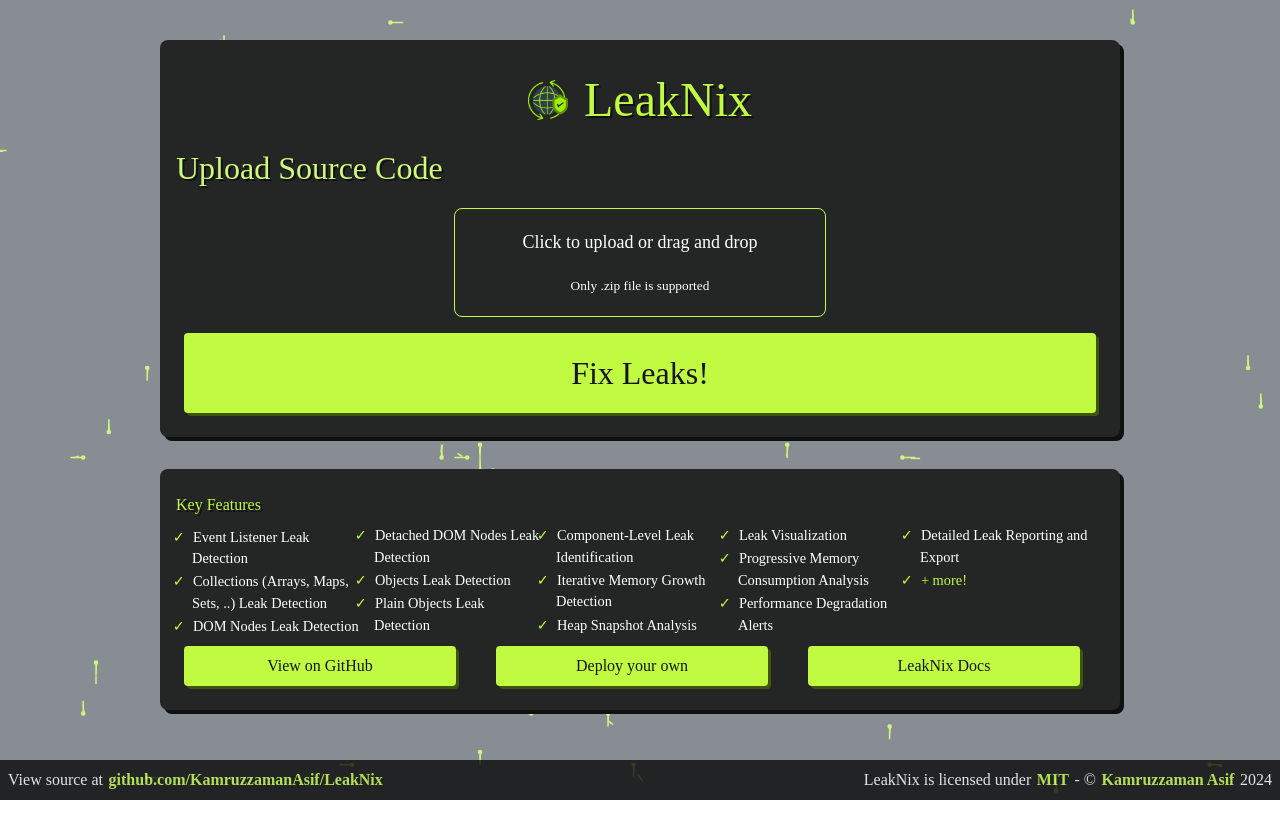
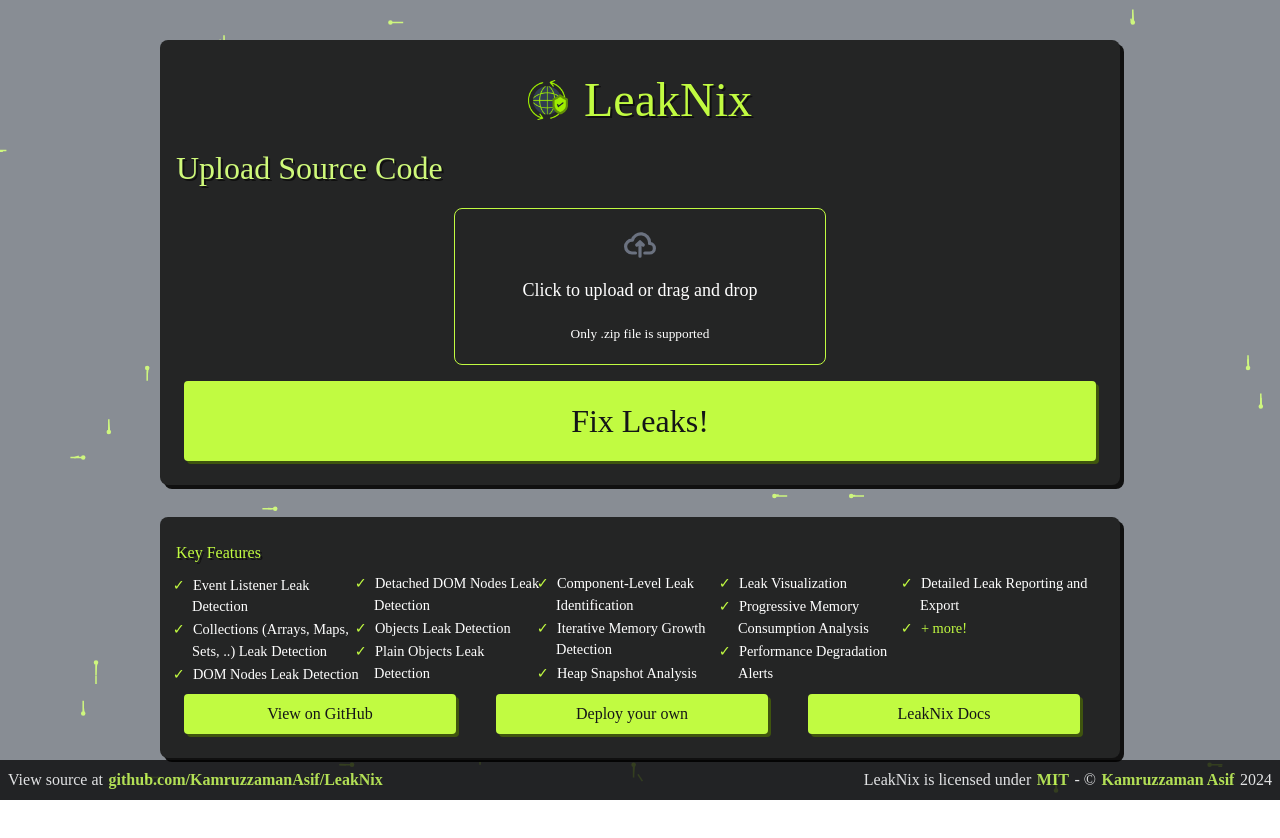
Before and after one commit to KamruzzamanAsif/LeakNix, a React (Vite) app in the folder client/: page /fix in a window 1280 px wide. Before the commit the page ends 800 px from the top, so only its background shows below. Built offline with nearby package versions, Linux system fonts and the light colour scheme; what ag-grid-community would draw is missing.

Commit message:
editing fix home

```diff
--- a/client/src/views/FixHome.tsx
+++ b/client/src/views/FixHome.tsx
@@ -149,14 +149,17 @@
         </Heading>
 
         <FileUploadWrapper>
-            <label htmlFor="dropzone-file" className="upload-btn" style={{ borderWidth: '1.5px', padding: '20px', minWidth: '40%'}}>
-                <span style={{ display: 'block', fontSize: 'large', font: 'bold', marginBottom: '20px' }}>
-                    Click to upload or drag and drop
-                </span>
-                <span style={{ display: 'block', fontSize: 'smaller' }}>
-                    Only .zip file is supported
-                </span>
-            </label>
+          <label htmlFor="dropzone-file" className="upload-btn" style={{ borderWidth: '1.5px', padding: '20px', minWidth: '40%', display: 'flex', flexDirection: 'column', alignItems: 'center', justifyContent: 'center' }}>
+              <svg className="w-8 h-8 mb-4 text-gray-500 dark:text-gray-400" aria-hidden="true" xmlns="http://www.w3.org/2000/svg" fill="none" viewBox="0 0 20 16">
+                  <path stroke="currentColor" stroke-linecap="round" stroke-linejoin="round" stroke-width="2" d="M13 13h3a3 3 0 0 0 0-6h-.025A5.56 5.56 0 0 0 16 6.5 5.5 5.5 0 0 0 5.207 5.021C5.137 5.017 5.071 5 5 5a4 4 0 0 0 0 8h2.167M10 15V6m0 0L8 8m2-2 2 2"/>
+              </svg>
+              <span style={{ display: 'block', fontSize: 'large', font: 'bold', marginBottom: '20px', textAlign: 'center' }}>
+                  Click to upload or drag and drop
+              </span>
+              <span style={{ display: 'block', fontSize: 'smaller', textAlign: 'center' }}>
+                  Only .zip file is supported
+              </span>
+          </label>
 
           <input
             id="dropzone-file"
```
